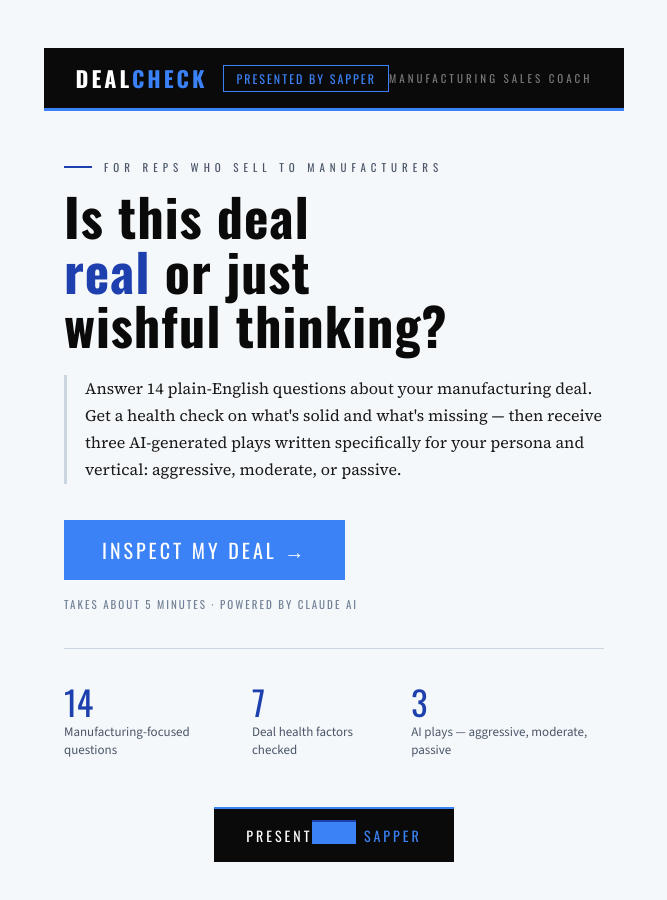
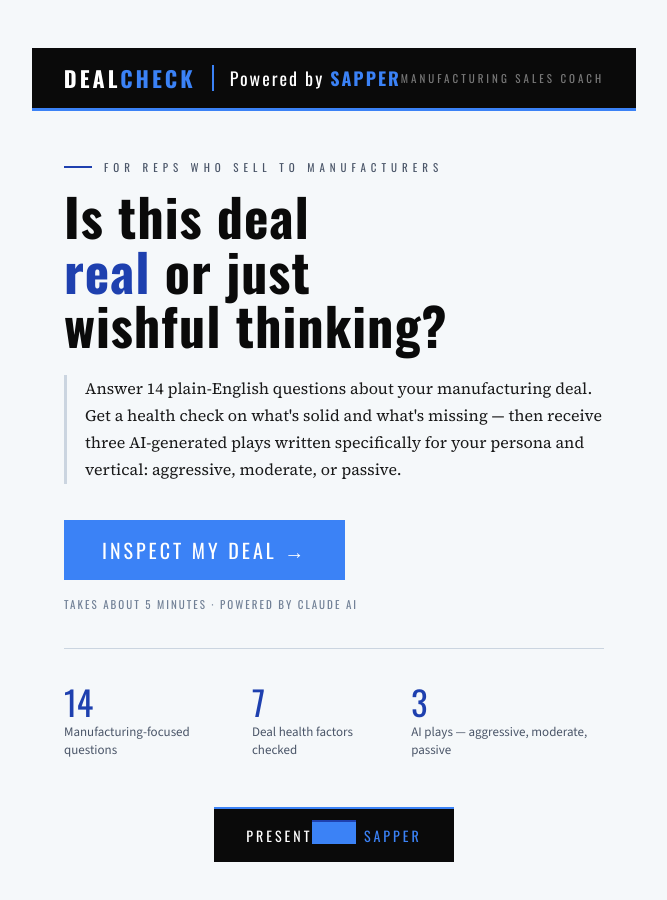
Before and after one commit to jeffwinters-ctrl/dealcheck, a website: page public/index.html in a window 1280 px wide. Shown: the whole page, without its empty margins (306-973 px from the left). Drawn offline with nearby package versions, Linux system fonts and the light colour scheme.

Commit message:
Update header: Powered by SAPPER in big white letters next to logo

```diff
--- a/public/index.html
+++ b/public/index.html
@@ -20,8 +20,9 @@ body { background:var(--bg); color:var(--ink); font-family:var(--fb); min-height
 .hdr { background:#0a0a0a; padding:14px 32px; display:flex; align-items:center; justify-content:space-between; border-bottom:3px solid var(--blue); flex-shrink:0; }
 .logo { font-family:var(--fh); font-size:22px; letter-spacing:3px; color:#fff; font-weight:700; }
 .logo span { color:var(--blue); }
+.logo-brand { font-family:var(--fh); font-size:18px; letter-spacing:2px; color:#fff; font-weight:400; margin-left:16px; padding-left:16px; border-left:2px solid var(--blue); }
+.logo-brand span { color:var(--blue); font-weight:700; }
 .hdr-tag { font-family:var(--fh); font-size:11px; letter-spacing:3px; color:rgba(255,255,255,0.45); text-transform:uppercase; }
-.hdr-brand { font-family:var(--fh); font-size:12px; letter-spacing:2px; color:var(--blue); margin-left:16px; padding:4px 12px; border:1px solid var(--blue); text-transform:uppercase; }
 .hdr-btn { background:none; border:1px solid rgba(255,255,255,0.25); color:rgba(255,255,255,0.6); padding:8px 16px; font-family:var(--fh); font-size:12px; letter-spacing:2px; cursor:pointer; text-transform:uppercase; transition:all .15s; }
 .hdr-btn:hover { border-color:rgba(255,255,255,.6); color:#fff; }
 
@@ -187,7 +188,7 @@ body { background:var(--bg); color:var(--ink); font-family:var(--fb); min-height
 
 <!-- LANDING -->
 <div class="screen active" id="sl">
-  <div class="hdr"><div class="logo">DEAL<span>CHECK</span></div><div class="hdr-brand">Presented by Sapper</div><div class="hdr-tag">Manufacturing Sales Coach</div></div>
+  <div class="hdr"><div class="logo">DEAL<span>CHECK</span></div><div class="logo-brand">Powered by <span>SAPPER</span></div><div class="hdr-tag">Manufacturing Sales Coach</div></div>
 
   <div style="flex:1;display:flex;align-items:center;justify-content:center;padding:48px 20px;">
     <div class="li">
@@ -209,14 +210,14 @@ body { background:var(--bg); color:var(--ink); font-family:var(--fb); min-height
 
 <!-- QUESTIONS -->
 <div class="screen" id="sq">
-  <div class="hdr"><div class="logo">DEAL<span>CHECK</span></div><div class="hdr-brand">Presented by Sapper</div><button class="hdr-btn" onclick="goTo('sl')">← EXIT</button></div>
+  <div class="hdr"><div class="logo">DEAL<span>CHECK</span></div><div class="logo-brand">Powered by <span>SAPPER</span></div><button class="hdr-btn" onclick="goTo('sl')">← EXIT</button></div>
   <div class="qwrap"><div class="qcard" id="qcard"></div></div>
   <div class="footer"><div class="footer-brand"><span>Presented by</span> SAPPER</div></div>
 </div>
 
 <!-- PROCESSING -->
 <div class="screen" id="sp">
-  <div class="hdr"><div class="logo">DEAL<span>CHECK</span></div><div class="hdr-brand">Presented by Sapper</div><div class="hdr-tag">Analyzing</div></div>
+  <div class="hdr"><div class="logo">DEAL<span>CHECK</span></div><div class="logo-brand">Powered by <span>SAPPER</span></div><div class="hdr-tag">Analyzing</div></div>
   <div style="flex:1;display:flex;align-items:center;justify-content:center;padding:40px 20px;">
     <div class="procbox">
       <div class="proctitle">Reading Your Deal</div>
@@ -240,7 +241,7 @@ body { background:var(--bg); color:var(--ink); font-family:var(--fb); min-height
 
 <!-- RESULTS -->
 <div class="screen" id="sr">
-  <div class="hdr"><div class="logo">DEAL<span>CHECK</span></div><div class="hdr-brand">Presented by Sapper</div><div class="hdr-tag">Results</div></div>
+  <div class="hdr"><div class="logo">DEAL<span>CHECK</span></div><div class="logo-brand">Powered by <span>SAPPER</span></div><div class="hdr-tag">Results</div></div>
   <div class="rband">
     <div><div class="rdname" id="rdname">—</div><div class="rdmeta" id="rdmeta">—</div></div>
     <div style="margin-left:auto;display:flex;align-items:center;gap:14px;">
```
